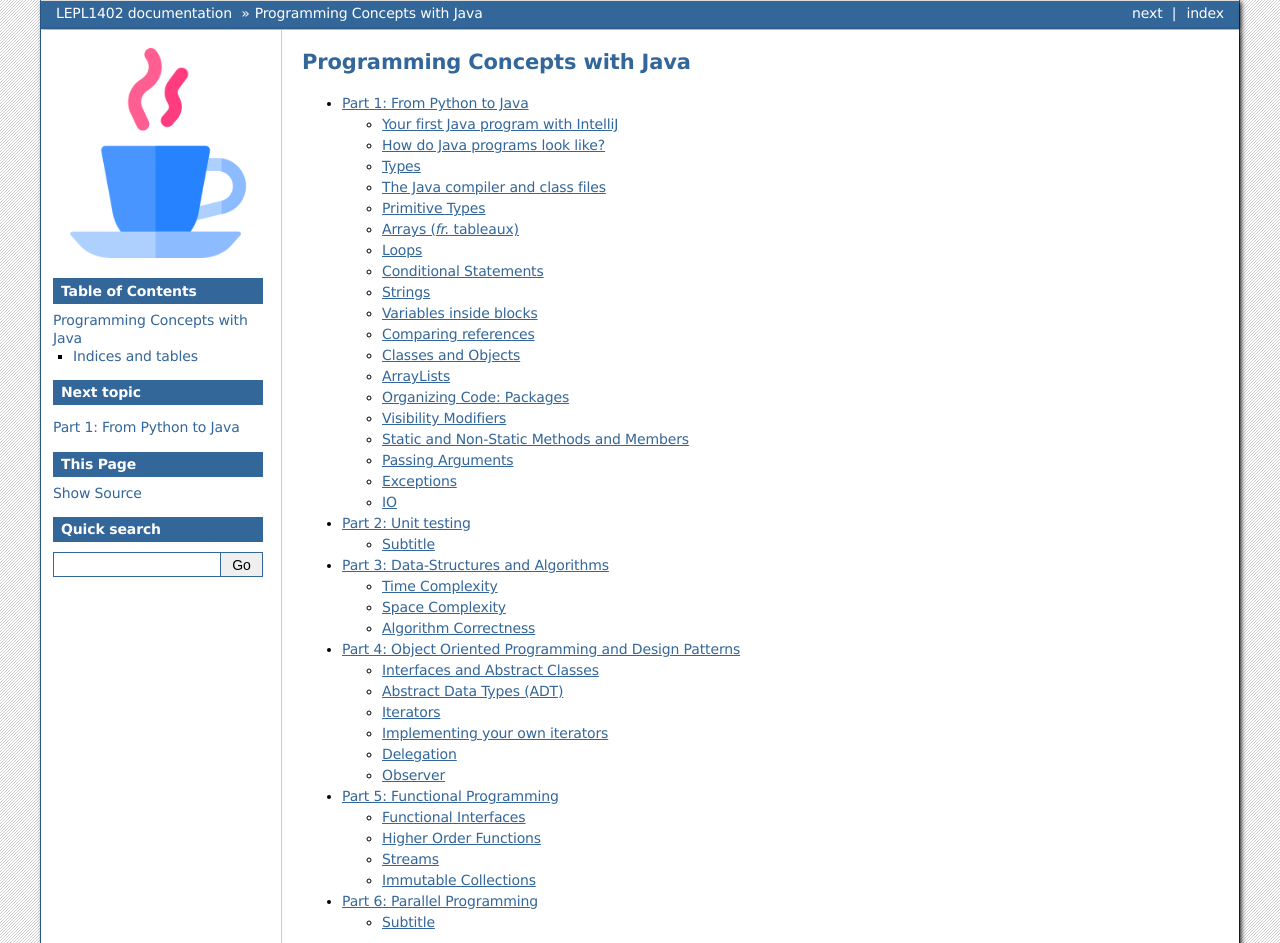
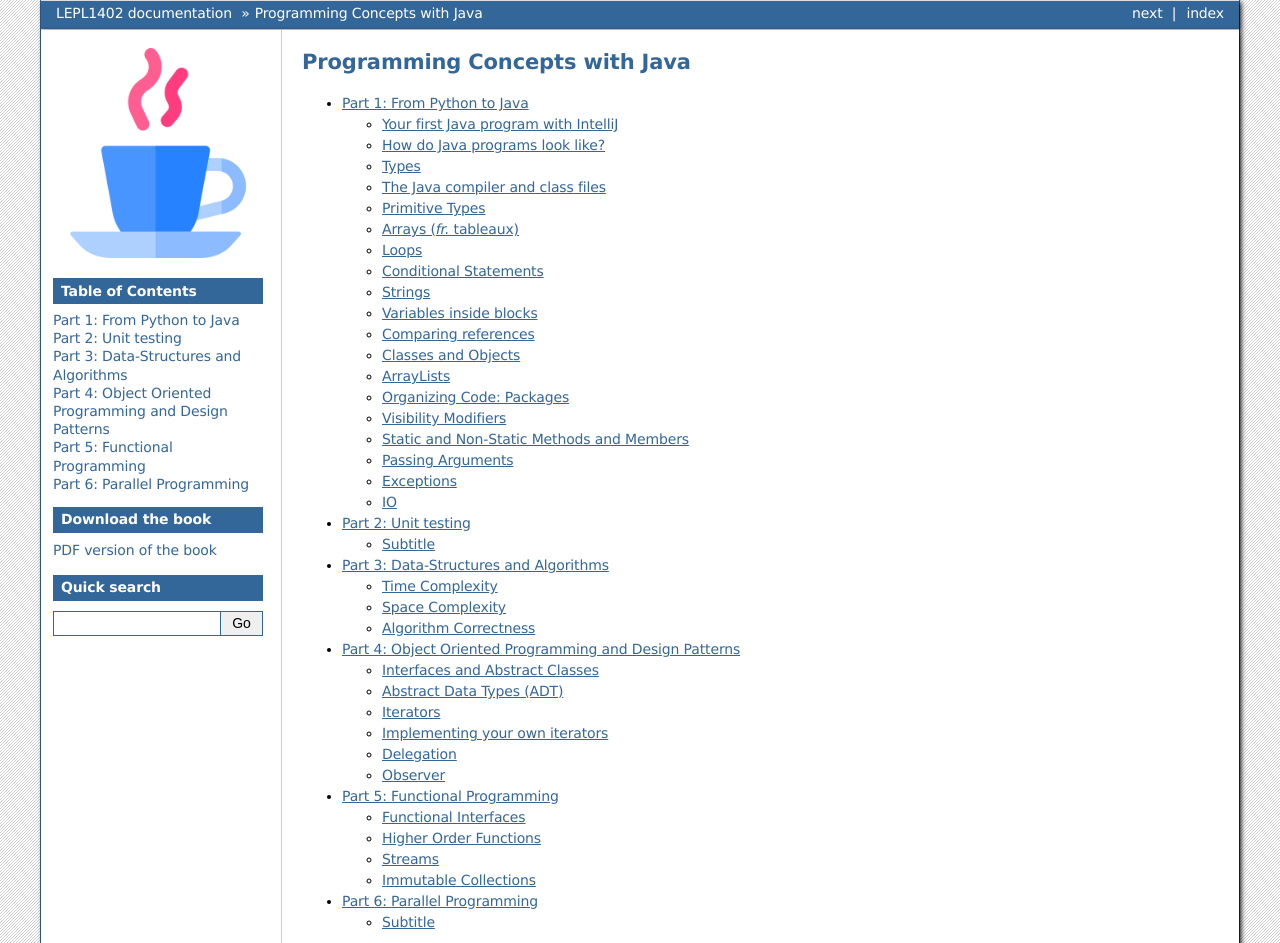
Before and after one commit to pschaus/book_lepl1402, a Sphinx documentation site: the page built from source/index.rst, in a window 1280 px wide, cut to the strip 0-943 px from the top of the page. Built offline with Sphinx 7.4.7, drawn with Linux system fonts in a browser that asks for light colours; formulas are drawn with MathJax 3.

Commit message:
Add pdf version downloadable in the sidebar

```diff
--- a/requirements.txt
+++ b/requirements.txt
@@ -1,3 +1,5 @@
 docutils<0.18
 Sphinx == 5.2.2
 sphinxcontrib-bibtex == 2.5.0
+sphinxcontrib-svg2pdfconverter>=1.2.2
+cairosvg>=2.7.1
--- /dev/null
+++ b/source/_templates/sidebar.html
@@ -0,0 +1,6 @@
+{%- if display_toc %}
+  <div>
+    <h3><a href="{{ pathto(root_doc)|e }}">{{ _('Download the book') }}</a></h3>
+    <a href="_static/lepl1402.pdf">{{_('PDF version of the book')}}</a>
+  </div>
+{%- endif %}
--- a/source/conf.py
+++ b/source/conf.py
@@ -25,7 +25,7 @@ import sys, os
 # Add any Sphinx extension module names here, as strings. They can be extensions
 # coming with Sphinx (named 'sphinx.ext.*') or your custom ones.
 
-extensions = ['sphinx.ext.todo', 'sphinx.ext.imgmath', 'sphinx.ext.viewcode', 'sphinx.ext.autosectionlabel','sphinxcontrib.bibtex']
+extensions = ['sphinx.ext.todo', 'sphinx.ext.imgmath', 'sphinx.ext.viewcode', 'sphinx.ext.autosectionlabel','sphinxcontrib.bibtex', 'sphinxcontrib.cairosvgconverter']
 
 
 bibtex_bibfiles = ['refs.bib']
@@ -144,7 +144,7 @@ html_static_path = ['_static/apidocs','../../target/site/apidocs/','_static/']
 #html_use_smartypants = True
 
 # Custom sidebar templates, maps document names to template names.
-#html_sidebars = {}
+html_sidebars = {'*': ['globaltoc.html', 'sidebar.html', 'searchbox.html']}
 
 # Additional templates that should be rendered to pages, maps page names to
 # template names.
```
Also changed, not shown: 3 other files.
